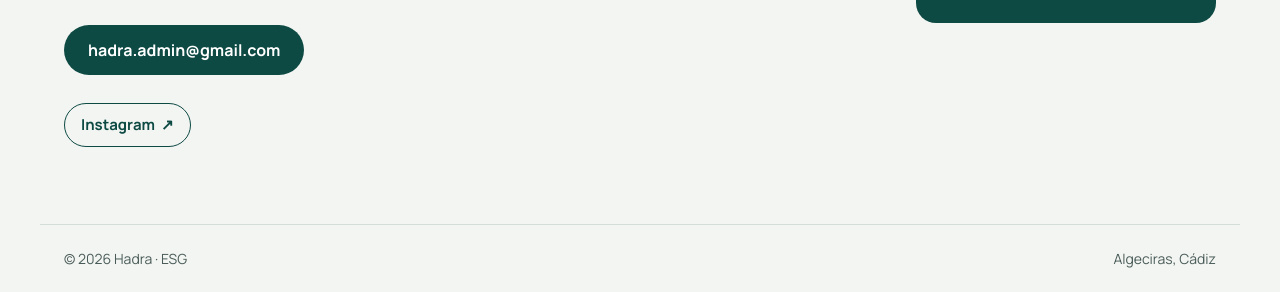
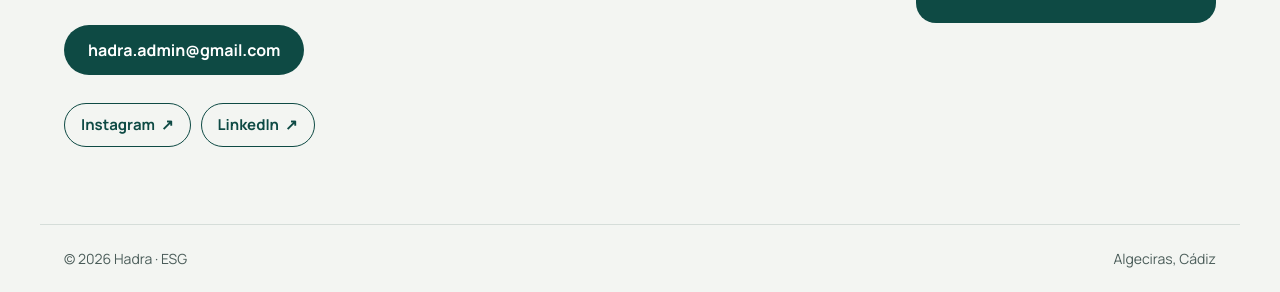
Before and after one commit to hadra-admin/hadra.eu, a plain HTML site: page index.html in a window 1280 px wide. Shown: the part 508-800 px from the top of the page. Drawn offline with Linux system fonts and the light colour scheme.

Commit message:
linkedin_added

```diff
--- a/index.html
+++ b/index.html
@@ -50,7 +50,7 @@ footer{border-top:1px solid #D5DDD9;font-size:14px;color:#4A5C59;display:flex;fl
 <a class="cta" href="mailto:hadra.admin@gmail.com">hadra.admin@gmail.com</a>
 <nav class="social" aria-label="Redes sociales">
 <a href="https://www.instagram.com/hadraesg/" target="_blank" rel="noopener">Instagram <span aria-hidden="true">↗</span></a>
-<!-- LinkedIn oculto hasta que exista la página. Para activarlo, sustituir este comentario por: <a href="URL-DE-LINKEDIN" target="_blank" rel="noopener">LinkedIn <span aria-hidden="true">↗</span></a> -->
+<a href="https://www.linkedin.com/company/hadra-eu/home/" target="_blank" rel="noopener">LinkedIn <span aria-hidden="true">↗</span></a>
 </nav>
 </div>
 <aside class="card">
```
